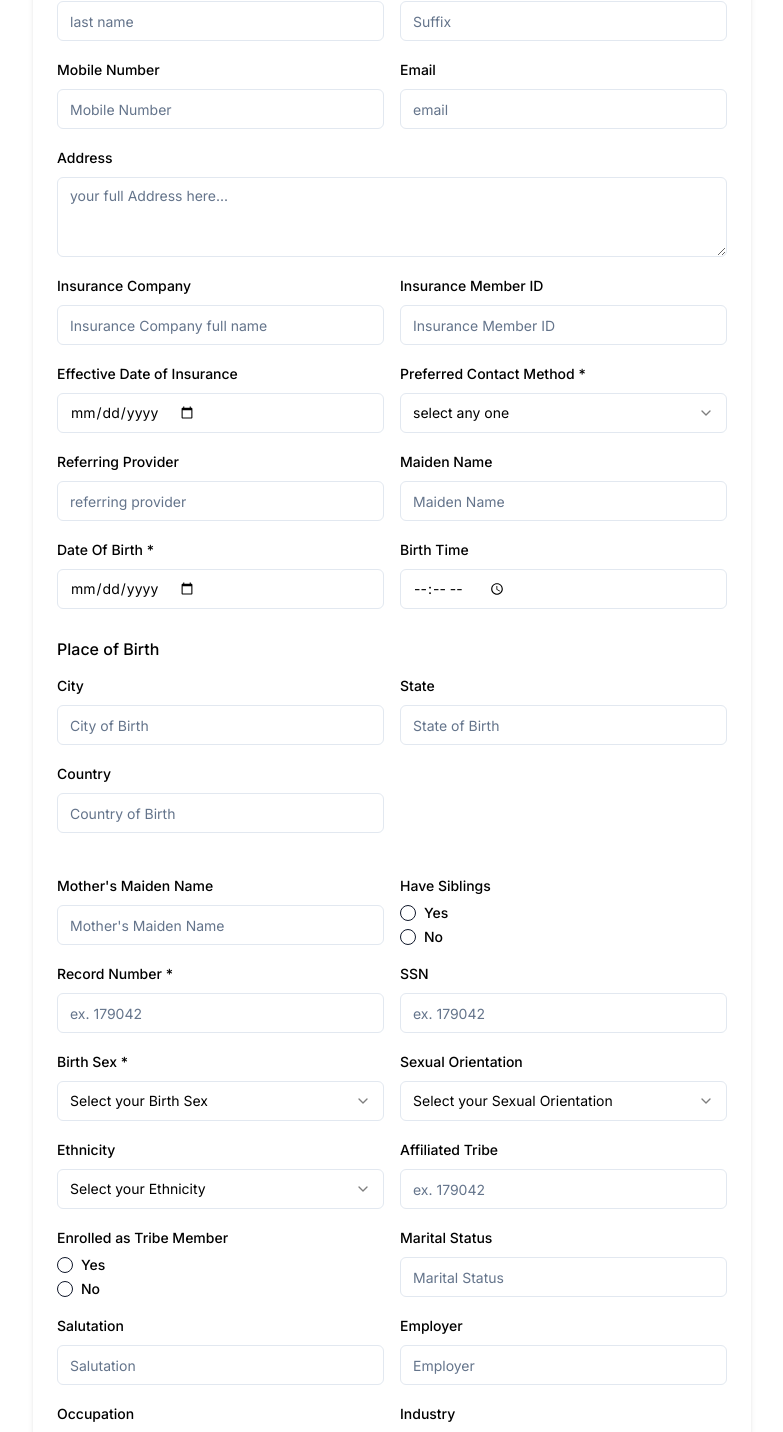
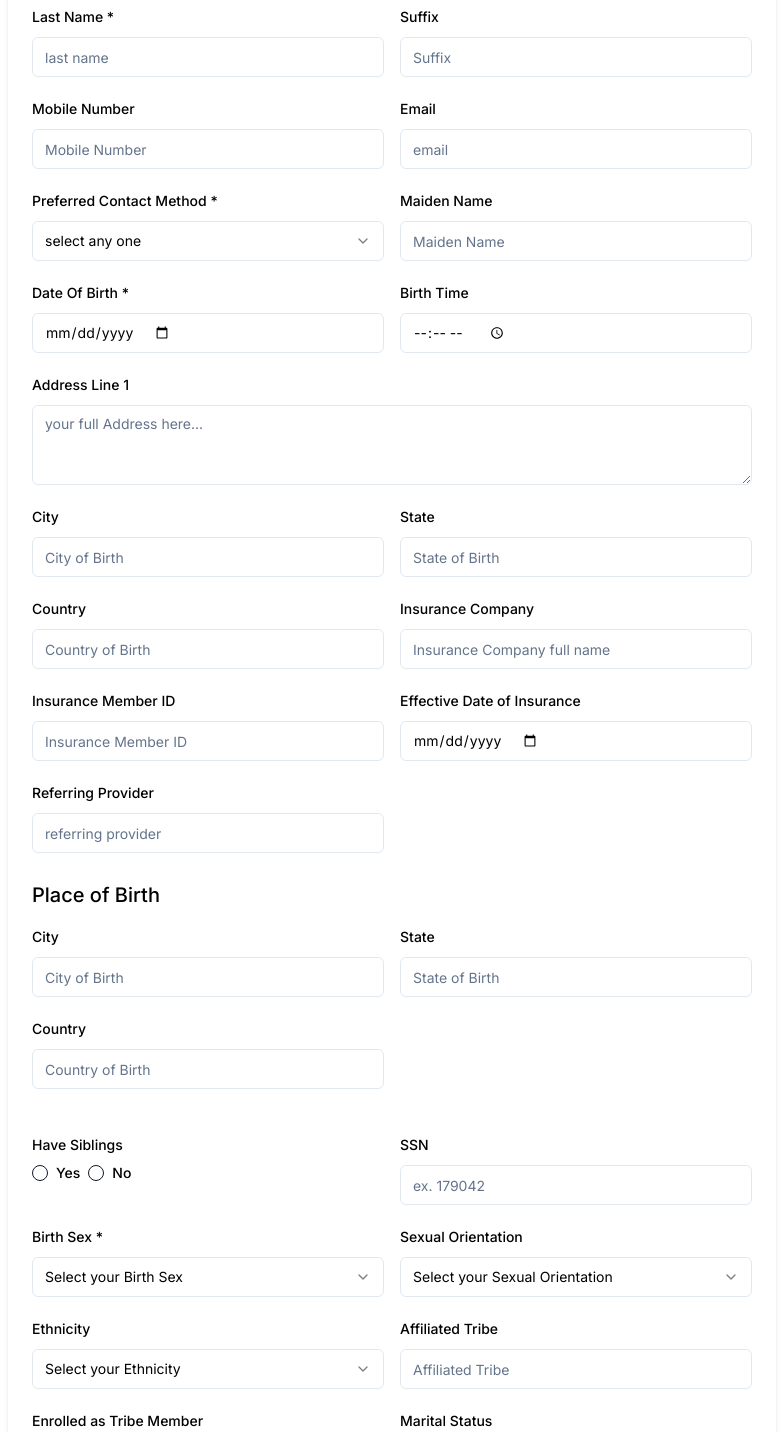
Before and after one commit to PawanJangra732732/OncoEMR-Frontend, a Next.js app: page / in a window 1280 px wide. Shown: the part 207-1639 px from the top of the page, without its empty margins (248-1031 px from the left). Built offline with nearby package versions, Linux system fonts and the light colour scheme.

Commit message:
front-end edits - according to pawan

```diff
--- a/src/components/Form.tsx
+++ b/src/components/Form.tsx
@@ -29,10 +29,32 @@ import { lang } from "@/dummy-data/lang";
 import { Textarea } from "@/components/ui/textarea";
 import { CheckboxWithText } from "./check-box";
 
+// Don't Remove
+// Here are the Main Filed which are mentioned in our Contract
+// Digital form to include the below entry fields:
+//  Name ✔️
+//  Address ✔️
+//  Date of birth ✔️
+//  Gender ✔️
+//  Mobile phone number ✔️
+//  Email address ✔️
+//  Option to indicate preferred contact method ✔️
+//  Referring provider ✔️
+//  Insurance company ✔️
+//  Insurance member ID ✔️
+//  Effective date of insurance ✔️
+
 const formSchema = z.object({
-  first_name: z.string().min(2).max(20),
+  physician: z.string().min(2, { message: "please select your physician" }),
+  first_name: z
+    .string()
+    .min(1, { message: "Please enter a valid first Name" })
+    .max(20),
   middle_name: z.string().optional(),
-  last_name: z.string().min(2).max(20),
+  last_name: z
+    .string()
+    .min(2, { message: "Please enter a valid last Name" })
+    .max(20),
   suffix: z.string().optional(),
   mobile_number: z.string().refine(
     (val) => {
@@ -44,7 +66,10 @@ const formSchema = z.object({
     }
   ),
   email: z.string().email(),
-  address: z.string().min(10, "please provide your full address"),
+  address_line_1: z.string().min(10, "please provide your full address"),
+  city: z.string().min(1, { message: "required" }),
+  state: z.string().min(1, { message: "required" }),
+  country: z.string().min(1, { message: "required" }),
   insurance_company: z
     .string()
     .min(2, "please provide a valid insurance company name"),
@@ -60,9 +85,9 @@ const formSchema = z.object({
   city_of_birth: z.string().min(2).max(20),
   state_of_birth: z.string().min(2).max(20),
   country_of_birth: z.string().min(2).max(20),
-  mothers_maiden_name: z.string().min(2).max(20).optional(),
+  // mothers_maiden_name: z.string().min(2).max(20).optional(),
   have_siblings: z.string().optional(),
-  record_number: z.string(),
+  // record_number: z.string(),
   ssn_number: z.string().optional(),
   sex: z.string().min(2, "field is required"),
   sexual_orientation: z.string(),
@@ -72,36 +97,33 @@ const formSchema = z.object({
   marital_status: z.string().optional(),
   salutation: z.string().optional(),
   employer: z.string().optional(),
-  occupation: z.string().optional(),
-  industry: z.string().optional(),
-  occupation_start_date: z.string().date().optional(),
-  occupation_end_date: z.string().date().optional(),
   preferred_language: z.string().optional(),
   preferred_clinic: z.string().optional(),
   status: z.string().optional(),
-  date_of_death: z.string().optional(),
-  cause_of_death: z.string().optional(),
-  living_will: z.string().optional(),
-  durable_power_of_attorney: z.string().optional(),
-  dnr: z.string().optional(),
-  last_verified: z.string().date().optional(),
-  benefit_status: z.string().optional(),
-  text_patient: z.boolean().default(false).optional(),
-  photo: z
-    .instanceof(File)
-    .refine(
-      (file) => ["image/jpeg", "image/png", "image/gif"].includes(file.type),
-      {
-        message:
-          "Invalid file type. Only JPEG, PNG, and GIF images are allowed.",
-      }
-    ),
+  // date_of_death: z.string().optional(),
+  // cause_of_death: z.string().optional(),
+  // living_will: z.string().optional(),
+  // durable_power_of_attorney: z.string().optional(),
+  // dnr: z.string().optional(),
+  // last_verified: z.string().date().optional(),
+  // benefit_status: z.string().optional(),
+  test_patient: z.boolean().default(false).optional(),
+  // photo: z
+  //   .instanceof(File)
+  //   .refine(
+  //     (file) => ["image/jpeg", "image/png", "image/gif"].includes(file.type),
+  //     {
+  //       message:
+  //         "Invalid file type. Only JPEG, PNG, and GIF images are allowed.",
+  //     }
+  //   ),
 });
 
 export default function CustomForm() {
   const form = useForm<z.infer<typeof formSchema>>({
     resolver: zodResolver(formSchema),
     defaultValues: {
+      physician: "",
       first_name: "",
       middle_name: "",
       last_name: "",
@@ -113,7 +135,7 @@ export default function CustomForm() {
       city_of_birth: "",
       state_of_birth: "",
       country_of_birth: "",
-      mothers_maiden_name: "",
+      // mothers_maiden_name: "",
       sex: "",
       sexual_orientation: "",
       ethnicity: "",
@@ -122,19 +144,15 @@ export default function CustomForm() {
       marital_status: "",
       salutation: "",
       employer: "",
-      occupation: "",
-      industry: "",
-      occupation_start_date: "",
-      occupation_end_date: "",
       preferred_language: "",
       preferred_clinic: "",
-      date_of_death: "",
-      cause_of_death: "",
-      living_will: "",
-      durable_power_of_attorney: "",
-      dnr: "",
-      last_verified: "",
-      benefit_status: "",
+      // date_of_death: "",
+      // cause_of_death: "",
+      // living_will: "",
+      // durable_power_of_attorney: "",
+      // dnr: "",
+      // last_verified: "",
+      // benefit_status: "",
       referring_provider: "",
       address: "",
       insurance_company: "",
@@ -152,10 +170,47 @@ export default function CustomForm() {
     <Form {...form}>
       <form
         onSubmit={form.handleSubmit(onSubmit)}
-        className="max-w-fit mx-auto p-6 shadow-md rounded space-y-8"
+        className="max-w-full sm:max-w-lg md:max-w-3xl mx-auto p-6 shadow-md rounded space-y-8 text-xl"
       >
-        <h2 className="text-2xl font-semibold mb-4">Physician Information</h2>
         <div className="grid grid-cols-1 md:grid-cols-2 gap-4">
+          <FormField
+            control={form.control}
+            name="physician"
+            render={({ field }) => (
+              <FormItem className="col-span-1 md:col-span-2">
+                <FormLabel>Physician</FormLabel>
+                <FormControl>
+                  <Select onValueChange={field.onChange} {...field}>
+                    <SelectTrigger className="w-full">
+                      <SelectValue placeholder="Select Physician" />
+                    </SelectTrigger>
+                    <SelectContent>
+                      <SelectGroup>
+                        <SelectLabel>Select your Physician</SelectLabel>
+                        <SelectItem value="Ali, NP, Jessica Fay">
+                          Ali, NP, Jessica Fay
+                        </SelectItem>
+                        <SelectItem value="Gelfand, MD, Robert">
+                          Gelfand, MD, Robert
+                        </SelectItem>
+                        <SelectItem value="Ghuman, MD, Damanjit">
+                          Ghuman, MD, Damanjit
+                        </SelectItem>
+                        <SelectItem value="Kramer, MD, Rachel">
+                          Kramer, MD, Rachel
+                        </SelectItem>
+                        <SelectItem value="Livescu, NP, Nicole">
+                          Livescu, NP, Nicole
+                        </SelectItem>
+                      </SelectGroup>
+                    </SelectContent>
+                  </Select>
+                </FormControl>
+                <FormMessage />
+              </FormItem>
+            )}
+          />
+
           <FormField
             control={form.control}
             name="first_name"
@@ -240,15 +295,137 @@ export default function CustomForm() {
 
           <FormField
             control={form.control}
-            name="address"
+            name="preferred_contact_method"
+            render={({ field }) => (
+              <FormItem>
+                <FormLabel>Preferred Contact Method *</FormLabel>
+                <FormControl>
+                  <Select onValueChange={field.onChange} {...field}>
+                    <SelectTrigger className="w-full">
+                      <SelectValue placeholder="select any one" />
+                    </SelectTrigger>
+                    <SelectContent>
+                      <SelectGroup>
+                        <SelectLabel>
+                          Select your Preferred Contact Method
+                        </SelectLabel>
+                        <SelectItem value="phone">Phone</SelectItem>
+                        <SelectItem value="email">Email</SelectItem>
+                      </SelectGroup>
+                    </SelectContent>
+                  </Select>
+                </FormControl>
+                <FormMessage />
+              </FormItem>
+            )}
+          />
+
+          <FormField
+            control={form.control}
+            name="maiden_name"
+            render={({ field }) => (
+              <FormItem>
+                <FormLabel>Maiden Name</FormLabel>
+                <FormControl>
+                  <Input placeholder="Maiden Name" type="text" {...field} />
+                </FormControl>
+                <FormMessage />
+              </FormItem>
+            )}
+          />
+
+          <FormField
+            control={form.control}
+            name="date_of_birth"
+            render={({ field }) => (
+              <FormItem>
+                <FormLabel>Date Of Birth *</FormLabel>
+                <FormControl>
+                  <Input placeholder="Date of Birth" type="date" {...field} />
+                </FormControl>
+                <FormMessage />
+              </FormItem>
+            )}
+          />
+
+          <FormField
+            control={form.control}
+            name="birth_time"
+            render={({ field }) => (
+              <FormItem>
+                <FormLabel>Birth Time</FormLabel>
+                <FormControl>
+                  <Input placeholder="Birth Time" type="time" {...field} />
+                </FormControl>
+                <FormMessage />
+              </FormItem>
+            )}
+          />
+
+          <FormField
+            control={form.control}
+            name="address_line_1"
             render={({ field }) => (
               <FormItem className="col-span-1 md:col-span-2">
-                <FormLabel>Address</FormLabel>
+                <FormLabel>Address Line 1</FormLabel>
                 <FormControl>
                   <Textarea
+                    rows={1}
                     placeholder="your full Address here..."
                     {...field}
                   />
+                </FormControl>
+                <FormMessage />
+              </FormItem>
+            )}
+          />
+
+          <FormField
+            control={form.control}
+            name="city"
+            render={({ field }) => (
+              <FormItem>
+                <FormLabel>City</FormLabel>
+                <FormControl>
+                  <Input placeholder="City of Birth" type="text" {...field} />
+                </FormControl>
+                <FormMessage />
+              </FormItem>
+            )}
+          />
+          <FormField
+            control={form.control}
+            name="state"
+            render={({ field }) => (
+              <FormItem>
+                <FormLabel>State</FormLabel>
+                <FormControl>
+                  <>
+                    <Input
+                      placeholder="State of Birth"
+                      type="text"
+                      {...field}
+                    />
+                  </>
+                </FormControl>
+                <FormMessage />
+              </FormItem>
+            )}
+          />
+          <FormField
+            control={form.control}
+            name="country"
+            render={({ field }) => (
+              <FormItem>
+                <FormLabel>Country</FormLabel>
+                <FormControl>
+                  <>
+                    <Input
+                      placeholder="Country of Birth"
+                      type="text"
+                      {...field}
+                    />
+                  </>
                 </FormControl>
                 <FormMessage />
               </FormItem>
@@ -311,34 +488,6 @@ export default function CustomForm() {
 
           <FormField
             control={form.control}
-            name="preferred_contact_method"
-            render={({ field }) => (
-              <FormItem>
-                <FormLabel>Preferred Contact Method *</FormLabel>
-                <FormControl>
-                  <Select onValueChange={field.onChange} {...field}>
-                    <SelectTrigger className="w-full">
-                      <SelectValue placeholder="select any one" />
-                    </SelectTrigger>
-                    <SelectContent>
-                      <SelectGroup>
-                        <SelectLabel>
-                          Select your Preferred Contact Method
-                        </SelectLabel>
-                        <SelectItem value="phone">Phone</SelectItem>
-                        <SelectItem value="email">Email</SelectItem>
-                      </SelectGroup>
-                    </SelectContent>
-                  </Select>
-                  {/* <Input placeholder="ex. 179042" type="text" {...field} /> */}
-                </FormControl>
-                <FormMessage />
-              </FormItem>
-            )}
-          />
-
-          <FormField
-            control={form.control}
             name="referring_provider"
             render={({ field }) => (
               <FormItem>
@@ -349,48 +498,6 @@ export default function CustomForm() {
                     type="text"
                     {...field}
                   />
-                </FormControl>
-                <FormMessage />
-              </FormItem>
-            )}
-          />
-
-          <FormField
-            control={form.control}
-            name="maiden_name"
-            render={({ field }) => (
-              <FormItem>
-                <FormLabel>Maiden Name</FormLabel>
-                <FormControl>
-                  <Input placeholder="Maiden Name" type="text" {...field} />
-                </FormControl>
-                <FormMessage />
-              </FormItem>
-            )}
-          />
-
-          <FormField
-            control={form.control}
-            name="date_of_birth"
-            render={({ field }) => (
-              <FormItem>
-                <FormLabel>Date Of Birth *</FormLabel>
-                <FormControl>
-                  <Input placeholder="Date of Birth" type="date" {...field} />
-                </FormControl>
-                <FormMessage />
-              </FormItem>
-            )}
-          />
-
-          <FormField
-            control={form.control}
-            name="birth_time"
-            render={({ field }) => (
-              <FormItem>
-                <FormLabel>Birth Time</FormLabel>
-                <FormControl>
-                  <Input placeholder="Birth Time" type="time" {...field} />
                 </FormControl>
                 <FormMessage />
               </FormItem>
@@ -455,12 +562,12 @@ export default function CustomForm() {
 
           <div className="col-span-1 md:col-span-2 mt-2"></div>
 
-          <FormField
+          {/* <FormField
             control={form.control}
             name="mothers_maiden_name"
             render={({ field }) => (
               <FormItem>
-                <FormLabel>Mother's Maiden Name</FormLabel>
+                <FormLabel>Mother&apos;s Maiden Name</FormLabel>
                 <FormControl>
                   <>
                     <Input
@@ -473,18 +580,7 @@ export default function CustomForm() {
                 <FormMessage />
               </FormItem>
             )}
-          />
-
-          {/* <div>
-            <label className="block text-gray-700">Other names</label>
-            <input
-              type="text"
-              className="w-full mt-1 p-2 border border-gray-300 rounded"
-            />
-            <button className="mt-2 px-4 py-2 bg-blue-500 text-white rounded">
-              Add another name
-            </button>
-          </div> */}
+          /> */}
 
           <FormField
             control={form.control}
@@ -494,7 +590,7 @@ export default function CustomForm() {
                 <FormLabel>Have Siblings</FormLabel>
                 <FormControl>
                   <>
-                    <RadioGroup defaultValue="option-one" className="">
+                    <RadioGroup defaultValue="option-one" className="flex">
                       <div className="flex items-center space-x-2">
                         <RadioGroupItem value="yes" id="option-one" />
                         <Label htmlFor="option-one">Yes</Label>
@@ -510,7 +606,7 @@ export default function CustomForm() {
               </FormItem>
             )}
           />
-          <FormField
+          {/* <FormField
             control={form.control}
             name="record_number"
             render={({ field }) => (
@@ -522,7 +618,7 @@ export default function CustomForm() {
                 <FormMessage />
               </FormItem>
             )}
-          />
+          /> */}
           <FormField
             control={form.control}
             name="ssn_number"
@@ -644,7 +740,11 @@ export default function CustomForm() {
               <FormItem>
                 <FormLabel>Affiliated Tribe</FormLabel>
                 <FormControl>
-                  <Input placeholder="ex. 179042" type="text" {...field} />
+                  <Input
+                    placeholder="Affiliated Tribe"
+                    type="text"
+                    {...field}
+                  />
                 </FormControl>
                 <FormMessage />
               </FormItem>
@@ -659,7 +759,7 @@ export default function CustomForm() {
                 <FormLabel>Enrolled as Tribe Member</FormLabel>
                 <FormControl>
                   <>
-                    <RadioGroup defaultValue="option-one" className="">
+                    <RadioGroup defaultValue="option-one" className="flex">
                       <div className="flex items-center space-x-2">
                         <RadioGroupItem value="yes" id="option-one" />
                         <Label htmlFor="option-one">Yes</Label>
@@ -683,7 +783,32 @@ export default function CustomForm() {
               <FormItem>
                 <FormLabel>Marital Status</FormLabel>
                 <FormControl>
-                  <Input placeholder="Marital Status" type="text" {...field} />
+                  <Select onValueChange={field.onChange} {...field}>
+                    <SelectTrigger className="w-full">
+                      <SelectValue placeholder="Select your Marital Status" />
+                    </SelectTrigger>
+                    <SelectContent>
+                      <SelectGroup>
+                        <SelectLabel>Select your Marital Status</SelectLabel>
+                        <SelectItem value="Annulled">Annulled</SelectItem>
+                        <SelectItem value="Divorced">Divorced</SelectItem>
+                        <SelectItem value="Interlocutory">
+                          Interlocutory
+                        </SelectItem>
+                        <SelectItem value="Legally Separated">
+                          Legally Separated
+                        </SelectItem>
+                        <SelectItem value="Married">Married</SelectItem>
+                        <SelectItem value="Never Married">
+                          Never Married
+                        </SelectItem>
+                        <SelectItem value="Domestic Partner">
+                          Domestic Partner
+                        </SelectItem>
+                        <SelectItem value="Widowed">Widowed</SelectItem>
+                      </SelectGroup>
+                    </SelectContent>
+                  </Select>
                 </FormControl>
                 <FormMessage />
               </FormItem>
@@ -717,7 +842,7 @@ export default function CustomForm() {
               </FormItem>
             )}
           />
-          <FormField
+          {/* <FormField
             control={form.control}
             name="occupation"
             render={({ field }) => (
@@ -769,7 +894,7 @@ export default function CustomForm() {
                 <FormMessage />
               </FormItem>
             )}
-          />
+          /> */}
 
           {/* Preferred Language */}
           <FormField
@@ -863,7 +988,7 @@ export default function CustomForm() {
             )}
           />
 
-          <FormField
+          {/* <FormField
             control={form.control}
             name="date_of_death"
             render={({ field }) => (
@@ -875,28 +1000,28 @@ export default function CustomForm() {
                 <FormMessage />
               </FormItem>
             )}
-          />
+          /> */}
 
-          <FormField
+          {/* <FormField
             control={form.control}
             name="cause_of_death"
             render={({ field }) => (
-              <FormItem>
+              <FormItem className="col-span-1 md:col-span-2">
                 <FormLabel>Cause Of Death</FormLabel>
                 <FormControl>
-                  <Textarea rows={14} placeholder="Cause of Death" {...field} />
+                  <Textarea rows={4} placeholder="Cause of Death" {...field} />
                 </FormControl>
                 <FormMessage />
               </FormItem>
             )}
-          />
+          /> */}
 
-          <div className="flex flex-col gap-y-5">
+          {/* <div className="col-span-1 md:col-span-2 flex flex-col gap-y-5">
             <div className="pt-2 text-md font-medium leading-none peer-disabled:cursor-not-allowed peer-disabled:opacity-70">
               Advance Directives
-            </div>
+            </div> */}
 
-            <FormField
+          {/* <FormField
               control={form.control}
               name="living_will"
               render={({ field }) => (
@@ -926,8 +1051,8 @@ export default function CustomForm() {
                   <FormMessage />
                 </FormItem>
               )}
-            />
-            <FormField
+            /> */}
+          {/* <FormField
               control={form.control}
               name="durable_power_of_attorney"
               render={({ field }) => (
@@ -957,8 +1082,8 @@ export default function CustomForm() {
                   <FormMessage />
                 </FormItem>
               )}
-            />
-            <FormField
+            /> */}
+          {/* <FormField
               control={form.control}
               name="dnr"
               render={({ field }) => (
@@ -988,9 +1113,9 @@ export default function CustomForm() {
                   <FormMessage />
                 </FormItem>
               )}
-            />
+            /> */}
 
-            <FormField
+          {/* <FormField
               control={form.control}
               name="last_verified"
               render={({ field }) => (
@@ -1002,8 +1127,8 @@ export default function CustomForm() {
                   <FormMessage />
                 </FormItem>
               )}
-            />
-          </div>
+            /> */}
+          {/* </div> */}
 
           <FormField
             control={form.control}
@@ -1019,7 +1144,7 @@ export default function CustomForm() {
             )}
           />
 
-          <FormField
+          {/* <FormField
             control={form.control}
             name="photo"
             render={({ field }) => (
@@ -1031,13 +1156,13 @@ export default function CustomForm() {
                 <FormMessage />
               </FormItem>
             )}
-          />
+          /> */}
 
           <FormField
             control={form.control}
-            name="text_patient"
+            name="test_patient"
             render={({ field }) => (
-              <FormItem className="flex mt-5">
+              <FormItem className="flex mt-5 col-span-1 md:col-span-2">
                 <FormControl className="h-full flex items-center content-center">
                   <CheckboxWithText
                     checked={field.value}
```
